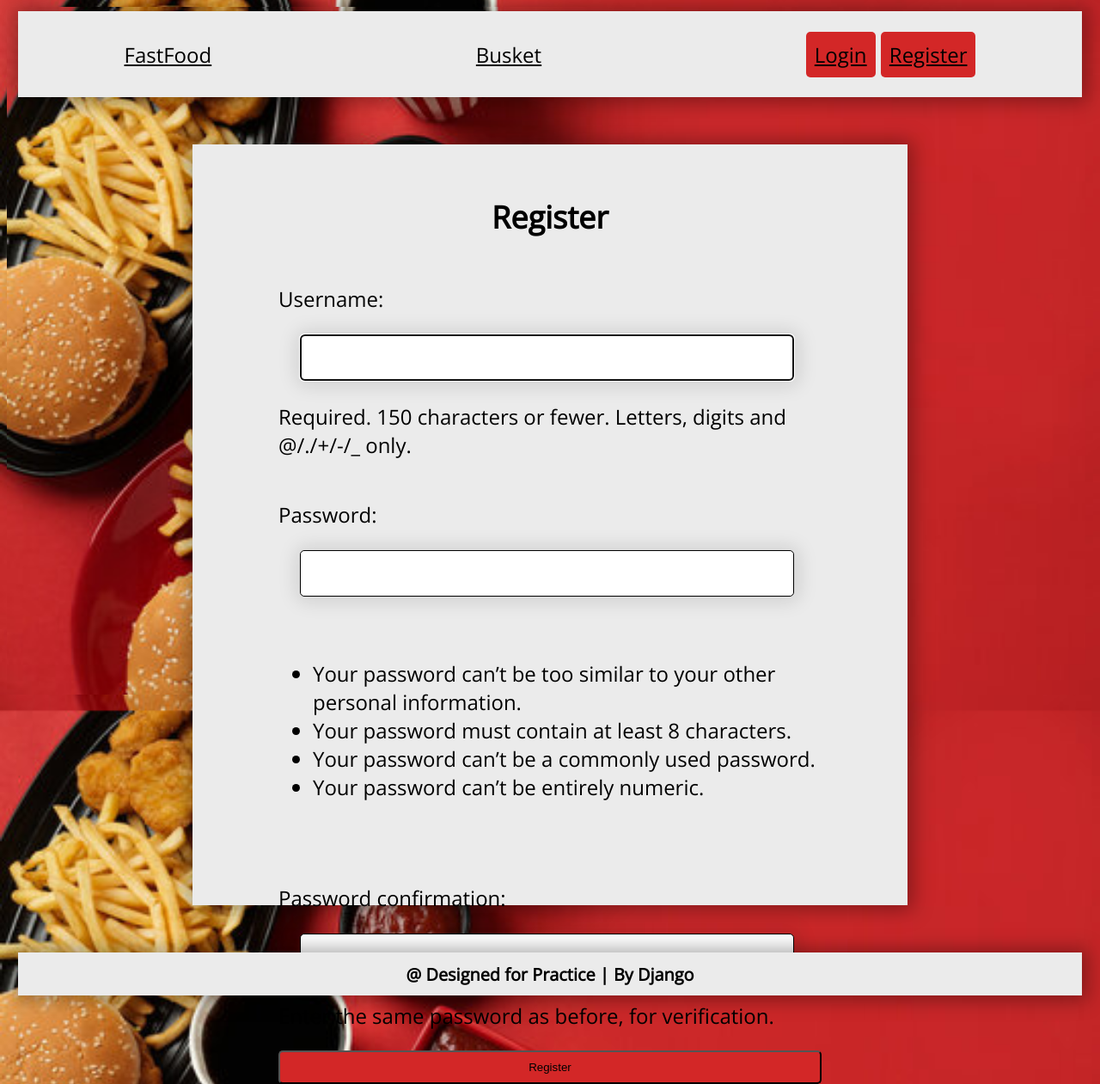
After one commit to gab1den/easy-fastfood-webshop, a Django app: page /register/ in a window 1280 px wide. The commit adds this page. Shown: the whole page at 86% size. Run offline with Django 5.2, Linux system fonts and the light colour scheme; some libraries are stand-ins or nearby versions.

Commit message:
Make Registration

```diff
--- a/fasfood/settings.py
+++ b/fasfood/settings.py
@@ -116,6 +116,8 @@ USE_I18N = True
 
 USE_TZ = True
 
+LOGIN_URL = '/login/'
+
 
 # Static files (CSS, JavaScript, Images)
 # https://docs.djangoproject.com/en/5.0/howto/static-files/
--- /dev/null
+++ b/static/css/forms.css
@@ -0,0 +1,71 @@
+.main {
+    display: flex;
+    justify-content: center;
+}
+
+.login-form {
+    width: 50%;
+    height: 500px;
+    background-color: #ebebeb;
+    -webkit-box-shadow: 1px 1px 22px 5px rgba(0, 0, 0, 0.34);
+    -moz-box-shadow: 1px 1px 22px 5px rgba(0, 0, 0, 0.34);
+    box-shadow: 1px 1px 22px 5px rgba(0, 0, 0, 0.34);
+    margin-top: 50px;
+    display: flex;
+    flex-direction: column;
+    padding: 50px 100px;
+
+    & h2 {
+        text-align: center;
+    }
+
+    & input {
+        background-color: #ffffff;
+        border: #000 solid 1px;
+        border-radius: 5px;
+        margin: 25px;
+        width: 90%;
+        height: 50px;
+        -webkit-box-shadow: 1px 1px 22px 5px rgba(0, 0, 0, 0.116);
+        -moz-box-shadow: 1px 1px 22px 5px rgba(0, 0, 0, 0.116);
+        box-shadow: 1px 1px 22px 5px rgba(0, 0, 0, 0.116);
+    }
+
+    & input:last-child {
+        margin-bottom: 50px;
+    }
+}
+
+.register-form {
+    width: 50%;
+    height: 825px;
+    background-color: #ebebeb;
+    -webkit-box-shadow: 1px 1px 22px 5px rgba(0, 0, 0, 0.34);
+    -moz-box-shadow: 1px 1px 22px 5px rgba(0, 0, 0, 0.34);
+    box-shadow: 1px 1px 22px 5px rgba(0, 0, 0, 0.34);
+    margin-top: 50px;
+    margin-bottom: 50px;
+    display: flex;
+    flex-direction: column;
+    padding: 30px 100px;
+
+    & h2 {
+        text-align: center;
+    }
+
+    & input {
+        background-color: #ffffff;
+        border: #000 solid 1px;
+        border-radius: 5px;
+        margin: 25px;
+        width: 90%;
+        height: 50px;
+        -webkit-box-shadow: 1px 1px 22px 5px rgba(0, 0, 0, 0.116);
+        -moz-box-shadow: 1px 1px 22px 5px rgba(0, 0, 0, 0.116);
+        box-shadow: 1px 1px 22px 5px rgba(0, 0, 0, 0.116);
+    }
+
+    & input:last-child {
+        margin-bottom: 50px;
+    }
+}
--- a/static/css/style.css
+++ b/static/css/style.css
@@ -11,7 +11,7 @@ html, body {
     font-size: 24px;
     background-image: url("../image/bg.jpg");
     background-position: right;
-    background-repeat: no-repeat;
+    background-repeat: repeat;
     background-size: cover;
 }
 
--- a/store/models.py
+++ b/store/models.py
@@ -1,4 +1,6 @@
 from django.db import models
+from django.contrib.auth.models import User
+
 
 class Product(models.Model):
     name = models.CharField(max_length=100)
@@ -8,9 +10,11 @@ class Product(models.Model):
     def __str__(self):
         return self.name
 
+
 class Basket(models.Model):
+    user = models.ForeignKey(User, on_delete=models.CASCADE, null=True)
     product = models.ForeignKey(Product, on_delete=models.CASCADE)
     quantity = models.PositiveIntegerField(default=1)
 
     def __str__(self):
-        return f"{self.quantity} x {self.product.name}"
+        return f"{self.user.username}'s basket"
--- a/store/templates/base.html
+++ b/store/templates/base.html
@@ -4,7 +4,7 @@
 <head>
     <meta charset="UTF-8">
     <meta name="viewport" content="width=device-width, initial-scale=1.0">
-    <title>Document</title>
+    <title>{% block title %}{% endblock %}</title>
     <link rel="stylesheet" href="{% static 'css/style.css'%}">
     {% block style %}{% endblock %}
 </head>
@@ -17,6 +17,14 @@
                 <nav class="nav">
                     <a href="/busket" class="nav-link">Busket</a>
                 </nav>
+                <div class="reg-button">
+                    {% if user.is_authenticated %}
+                        <a class="btn" href="{% url 'logout' %}">Logout</a>
+                    {% else %}
+                        <a class="btn" href="{% url 'login' %}">Login</a>
+                        <a class="btn" href="{% url 'register' %}">Register</a>
+                    {% endif %}
+                </div>
             </div>
         </header>
         {% block content %}
--- /dev/null
+++ b/store/templates/registration/register.html
@@ -0,0 +1,19 @@
+{% extends "base.html" %}
+
+{% load static %}
+{% block style %}
+<link rel="stylesheet" href="{% static 'css/forms.css'%}">
+{% endblock %}
+
+{% block title %}Авторизация{% endblock %}
+
+{% block content %}
+<main class="main">
+    <form method="post" class="register-form">
+        <h2>Register</h2>
+        {% csrf_token %}
+        {{ form.as_p }}
+        <button class="btn" type="submit">Register</button>
+    </form>
+</main>
+{% endblock %}
--- a/store/templates/store/basket.html
+++ b/store/templates/store/basket.html
@@ -3,6 +3,8 @@
 {% block style %}
 <link rel="stylesheet" href="{% static 'css/style-basket.css'%}">
 {% endblock %}
+
+{% block title %}Корзина{% endblock %}
 
 {% block content %}
 <main class="main">
@@ -18,6 +20,10 @@
                         <p class="product-total">Цена за все {{ basket.product.name }}: {{ basket.quantity }} Х {{ basket.product.price }} = <span class="price-placeholder"></span> тг.</p>
                     </div>
                     <button class="btn" onclick="alert('Заказ оформлен успешно');" style="background-color: #ff450c;">Заказать</button>
+                    <form method="post" action="{% url 'remove_from_basket' basket.product.id %}">
+                        {% csrf_token %}
+                        <button type="submit" class="btn" style="background-color: #ff450c; margin-left: 10px;">Удалить</button>
+                    </form>
                 </div>
                 {% endfor %}
             </div>
--- a/store/templates/store/product_list.html
+++ b/store/templates/store/product_list.html
@@ -1,4 +1,7 @@
 {% extends "base.html" %}
+
+{% block title %}Список продуктов{% endblock %}
+
 
 {% block content %}
 <main class="main">
--- a/store/urls.py
+++ b/store/urls.py
@@ -6,6 +6,10 @@ from . import views
 
 
 urlpatterns = [
+    path('register/', views.register_view, name='register'),
+    path('login/', views.login_view, name='login'),
+    path('logout/', views.logout_view, name='logout'),
+    path('remove_from_basket/<int:product_id>/', views.remove_from_basket, name='remove_from_basket'),
     path('', views.product_list, name='product_list'),
     path('busket', views.basket, name='busket'),
     path('add_to_basket/<int:product_id>/', views.add_to_basket, name='add_to_basket'),
--- a/store/views.py
+++ b/store/views.py
@@ -1,20 +1,67 @@
+from django.shortcuts import render, redirect, get_object_or_404
+from django.contrib.auth.forms import UserCreationForm, AuthenticationForm
+from django.contrib.auth import login, logout
 from django.shortcuts import render, redirect
+from django.contrib.auth.decorators import login_required
 
 from .models import Product, Basket
+
 
 def product_list(request):
     products = Product.objects.all()
     return render(request, 'store/product_list.html', {'products': products})
 
+@login_required
+def add_to_basket(request, product_id):
+    product = Product.objects.get(pk=product_id)
 
-def add_to_basket(request, product_id):
-    product = Product.objects.get(id=product_id)
-    basket, created = Basket.objects.get_or_create(product=product)
-    basket.quantity += 1
-    basket.save()
+    basket_item, created = Basket.objects.get_or_create(user=request.user, product=product)
+
+    # Если товар уже есть в корзине, увеличиваем количество на 1
+    if not created:
+        basket_item.quantity += 1
+        basket_item.save()
     return redirect('product_list')
 
+@login_required
+def remove_from_basket(request, product_id):
+    basket_items = Basket.objects.filter(user=request.user, product=product_id)
+    basket_items.delete()
+    return redirect('busket')
 
+
+@login_required
 def basket(request):
-    basket_items = Basket.objects.all()
-    return render(request, 'store/basket.html', {'basket_items': basket_items})
+    user = request.user
+    if user.is_authenticated:
+        basket_items = Basket.objects.filter(user=user)
+        return render(request, 'store/basket.html', {'basket_items': basket_items})
+    else:
+        return redirect('register')
+
+def register_view(request):
+    if request.method == 'POST':
+        form = UserCreationForm(request.POST)
+        if form.is_valid():
+            form.save()
+            return redirect('login')
+    else:
+        form = UserCreationForm()
+    return render(request, 'registration/register.html', {'form': form})
+
+
+def login_view(request):
+    if request.method == 'POST':
+        form = AuthenticationForm(data=request.POST)
+        if form.is_valid():
+            user = form.get_user()
+            login(request, user)
+            return redirect('product_list')
+    else:
+        form = AuthenticationForm()
+    return render(request, 'registration/login.html', {'form': form})
+
+
+def logout_view(request):
+    logout(request)
+    return redirect('product_list')
```
Also changed, not shown: static/css/reset.css (deleted, +0 -82 lines), store/templates/registration/login.html (added, +16 -0 lines), media/product_images/burger_Ll1kwDW.jpeg (added), media/product_images/burger_gC0XQKl.jpeg (added), media/product_images/burger_xXg0D07.jpeg (added), store/migrations/0003_basket_user.py (added).
